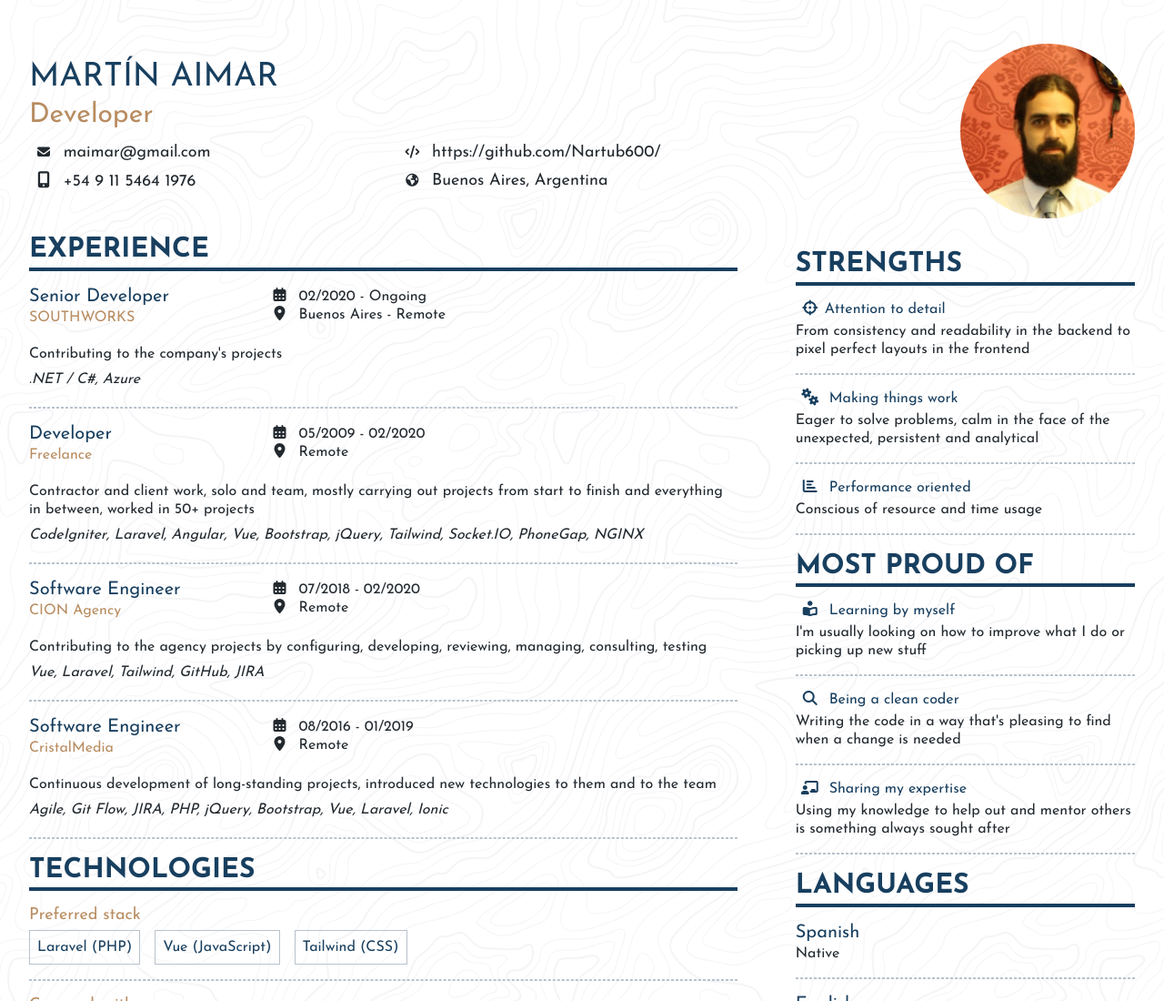
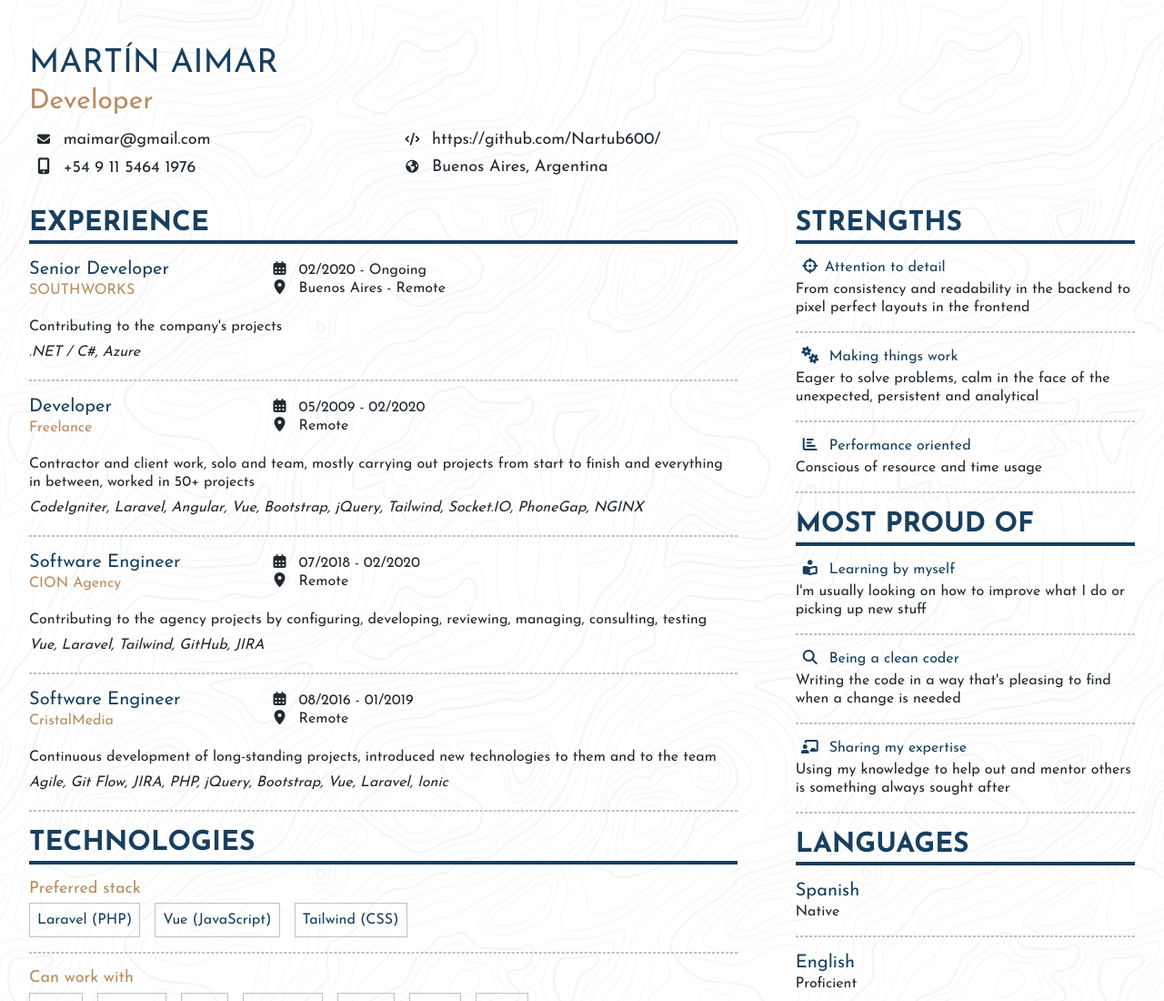
Before and after one commit to Nartub600/cv, a website: page src/index.html in a window 1280 px wide. Shown: the top 1100 px of the page at 91% size. Drawn offline with nearby package versions, Linux system fonts and the light colour scheme; files that its build step writes are made by us from their sources; files whose address does not match are found by name.

Commit message:
layout fixes

```diff
--- a/src/index.html
+++ b/src/index.html
@@ -21,7 +21,7 @@
           <p class="w-full lg:w-1/2 my-1 text-sm sm:text-base md:text-lg"><i class="w-8 text-center fas fa-globe-americas text-sm"></i> Buenos Aires, Argentina</p>
         </div>
       </div>
-      <div class="w-full md:w-1/3 flex items-center justify-center md:justify-end print:hidden">
+      <div class="w-full md:w-1/3 flex items-center justify-center md:justify-end hidden">
         <img class="mb-8 md:mb-0 h-48 rounded-full" src="./picture.jpeg">
       </div>
     </div>
@@ -145,7 +145,7 @@
       </div>
       <div class="w-full md:w-1/3 md:pl-8 flex flex-col">
         <div>
-          <h2 class="my-4 text-3xl font-bold text-blue uppercase border-b-4 border-blue">Strengths</h2>
+          <h2 class="text-3xl font-bold text-blue uppercase border-b-4 border-blue">Strengths</h2>
 
           <div class="flex flex-col my-4">
             <h4 class="mb-1 text-blue"><i class="fas fa-crosshairs w-8 text-center"></i>Attention to detail</h4>
```
